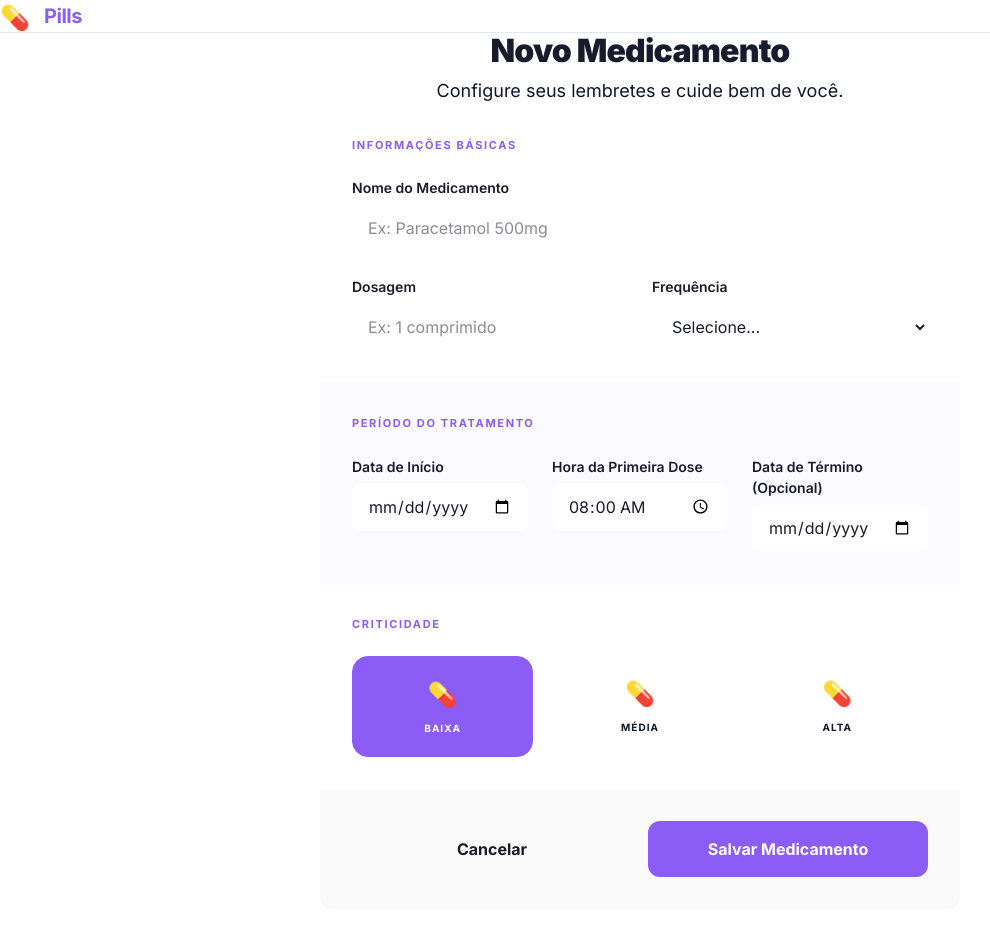
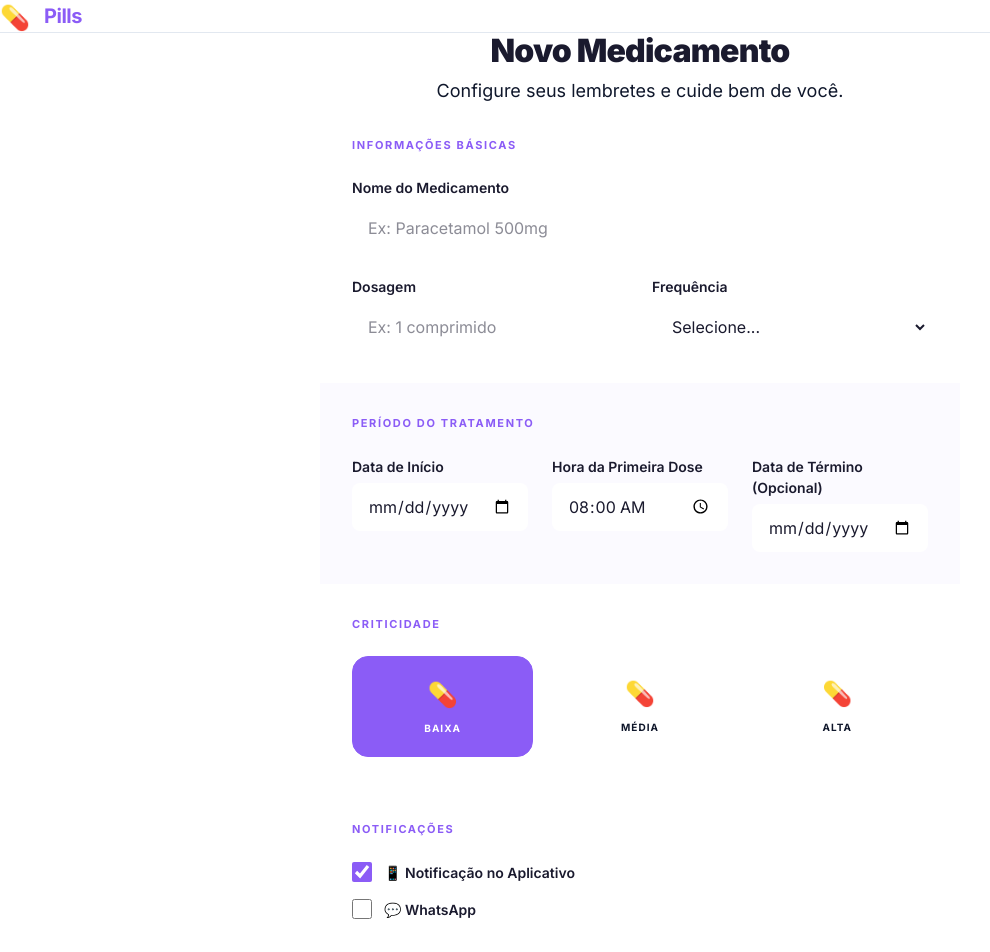
Before and after one commit to HenriqueBrun/PosSoftware2026, a Next.js app in the folder apps/frontend/: page /medicamentos/novo in a window 1280 px wide. Shown: the top 952 px of the page, without its empty margins (0-990 px from the left). Before the commit the page ends 909 px from the top, so only its background shows below. Built offline with nearby package versions, Linux system fonts and the light colour scheme; no server answers.

Commit message:
Navigation + Whatsapp flag

```diff
--- a/apps/frontend/src/app/agenda/page.tsx
+++ b/apps/frontend/src/app/agenda/page.tsx
@@ -167,6 +167,21 @@ export default function AgendaPage() {
           >
             📅 Agenda
           </Link>
+          <Link
+            href="/minha-conta"
+            style={{
+              padding: '12px 16px',
+              borderRadius: '8px',
+              color: 'var(--color-text-secondary)',
+              fontWeight: 500,
+              textDecoration: 'none',
+              display: 'flex',
+              alignItems: 'center',
+              gap: '12px',
+            }}
+          >
+            👤 Minha Conta
+          </Link>
         </nav>
 
         <div style={{ display: 'flex', flexDirection: 'column', gap: '8px' }}>
--- a/apps/frontend/src/app/medicamentos/[id]/editar/page.tsx
+++ b/apps/frontend/src/app/medicamentos/[id]/editar/page.tsx
@@ -254,6 +254,34 @@ export default function EditarMedicamentoPage() {
                   </div>
                 </div>
 
+                {/* Notificações Section */}
+                <div style={{ padding: '32px', borderBottom: '1px solid var(--color-border)' }}>
+                  <h3 style={{ fontSize: '11px', fontWeight: 'bold', textTransform: 'uppercase', letterSpacing: '0.15em', color: 'var(--color-primary)', marginBottom: '24px' }}>Notificações</h3>
+                  <div style={{ display: 'flex', flexDirection: 'column', gap: '16px' }}>
+
+                    <label style={{ display: 'flex', alignItems: 'center', gap: '12px', cursor: 'pointer' }}>
+                      <input
+                        type="checkbox"
+                        checked={formData.notifyApp}
+                        onChange={e => setFormData({ ...formData, notifyApp: e.target.checked })}
+                        style={{ width: '20px', height: '20px', accentColor: 'var(--color-primary)' }}
+                      />
+                      <span style={{ fontSize: '14px', fontWeight: 600, color: 'var(--color-text-primary)' }}>📱 Notificação no Aplicativo</span>
+                    </label>
+
+                    <label style={{ display: 'flex', alignItems: 'center', gap: '12px', cursor: 'pointer' }}>
+                      <input
+                        type="checkbox"
+                        checked={formData.notifyWa}
+                        onChange={e => setFormData({ ...formData, notifyWa: e.target.checked })}
+                        style={{ width: '20px', height: '20px', accentColor: 'var(--color-primary)' }}
+                      />
+                      <span style={{ fontSize: '14px', fontWeight: 600, color: 'var(--color-text-primary)' }}>💬 WhatsApp</span>
+                    </label>
+
+                  </div>
+                </div>
+
                 {/* Form Actions */}
                 <div style={{ padding: '32px', background: 'rgba(0,0,0,0.02)', display: 'flex', gap: '16px' }}>
                   <button
--- a/apps/frontend/src/app/medicamentos/novo/page.tsx
+++ b/apps/frontend/src/app/medicamentos/novo/page.tsx
@@ -218,6 +218,34 @@ export default function NovoMedicamentoPage() {
                   </div>
                 </div>
 
+                {/* Notificações Section */}
+                <div style={{ padding: '32px', borderBottom: '1px solid var(--color-border)' }}>
+                  <h3 style={{ fontSize: '11px', fontWeight: 'bold', textTransform: 'uppercase', letterSpacing: '0.15em', color: 'var(--color-primary)', marginBottom: '24px' }}>Notificações</h3>
+                  <div style={{ display: 'flex', flexDirection: 'column', gap: '16px' }}>
+
+                    <label style={{ display: 'flex', alignItems: 'center', gap: '12px', cursor: 'pointer' }}>
+                      <input
+                        type="checkbox"
+                        checked={formData.notifyApp}
+                        onChange={e => setFormData({ ...formData, notifyApp: e.target.checked })}
+                        style={{ width: '20px', height: '20px', accentColor: 'var(--color-primary)' }}
+                      />
+                      <span style={{ fontSize: '14px', fontWeight: 600, color: 'var(--color-text-primary)' }}>📱 Notificação no Aplicativo</span>
+                    </label>
+
+                    <label style={{ display: 'flex', alignItems: 'center', gap: '12px', cursor: 'pointer' }}>
+                      <input
+                        type="checkbox"
+                        checked={formData.notifyWa}
+                        onChange={e => setFormData({ ...formData, notifyWa: e.target.checked })}
+                        style={{ width: '20px', height: '20px', accentColor: 'var(--color-primary)' }}
+                      />
+                      <span style={{ fontSize: '14px', fontWeight: 600, color: 'var(--color-text-primary)' }}>💬 WhatsApp</span>
+                    </label>
+
+                  </div>
+                </div>
+
                 {/* Form Actions */}
                 <div style={{ padding: '32px', background: 'rgba(0,0,0,0.02)', display: 'flex', gap: '16px' }}>
                   <button
--- a/apps/frontend/src/app/medicamentos/page.tsx
+++ b/apps/frontend/src/app/medicamentos/page.tsx
@@ -147,6 +147,21 @@ export default function MedicamentosPage() {
             }}
           >
             📅 Agenda
+          </Link>
+          <Link
+            href="/minha-conta"
+            style={{
+              padding: '12px 16px',
+              borderRadius: '8px',
+              color: 'var(--color-text-secondary)',
+              fontWeight: 500,
+              textDecoration: 'none',
+              display: 'flex',
+              alignItems: 'center',
+              gap: '12px',
+            }}
+          >
+            👤 Minha Conta
           </Link>
         </nav>
 
```
